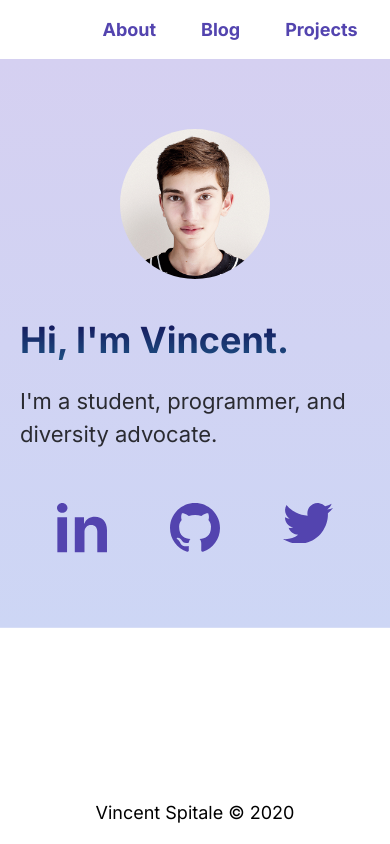
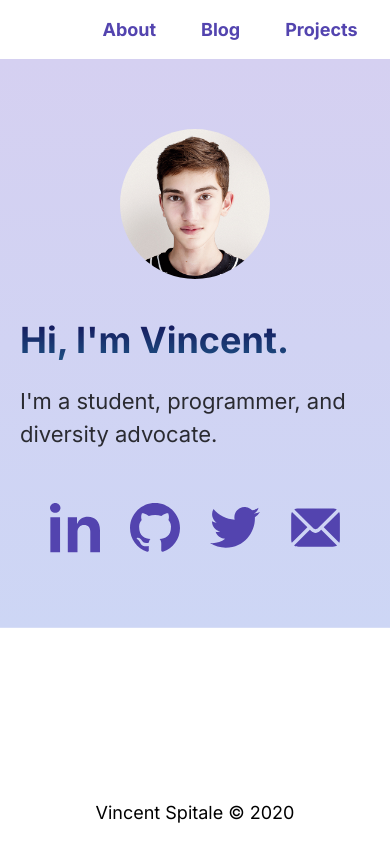
Before and after one commit to vincentspitale/Vincent-Spitale-Web, a Gatsby site: page / in a window 390 px wide. Built offline with nearby package versions, Linux system fonts and the light colour scheme; Gatsby itself is replaced by a stand-in of ours.

Commit message:
Added Email

```diff
--- a/src/components/layout.css
+++ b/src/components/layout.css
@@ -85,6 +85,7 @@ a:hover {
   }
 
   .HeroGroup img {
+    margin: 0 auto;
     max-width: 200px;
   }
 
@@ -135,9 +136,10 @@ a:hover {
   padding-top: 30px;
   max-width: 300px;
   display: grid;
-  grid-template-columns: repeat(3, 1fr);
+  grid-template-columns: repeat(4, 1fr);
   grid-gap: 40px;
   justify-items: center;
+  align-items: center;
 }
 
 
@@ -179,6 +181,7 @@ a:hover {
 
   .Hero .Socials {
     margin: auto;
+    grid-gap: 20px;
   }
 
   .HeroGroup img {
--- a/src/pages/index.js
+++ b/src/pages/index.js
@@ -30,6 +30,12 @@ const IndexPage = () => (
 </svg>
           </a>
 
+          <a href = "mailto: vincentgspitale@gmail.com">
+          <svg width="50" viewBox="0 0 36 28" fill="none" xmlns="http://www.w3.org/2000/svg">
+<path d="M18.4033 15.3579C19.0845 15.3579 19.6899 15.0249 20.4014 14.3135L33.6611 1.08398C33.0254 0.584473 31.9658 0.342285 30.5127 0.342285H6.03662C4.68945 0.342285 3.70557 0.569336 3.11523 1.05371L16.4053 14.3135C17.1167 15.0249 17.7222 15.3579 18.4033 15.3579ZM1.3291 25.0454L12.5303 13.8896L1.41992 2.91553C1.05664 3.50586 0.859863 4.4292 0.859863 5.71582V22.4722C0.859863 23.6528 1.02637 24.5005 1.3291 25.0454ZM35.4624 25.0303C35.7651 24.4854 35.9165 23.6528 35.9165 22.4722V5.71582C35.9165 4.44434 35.7197 3.50586 35.3564 2.9458L24.2764 13.8896L35.4624 25.0303ZM6.26367 27.8457H30.7397C32.1929 27.8457 33.2373 27.5581 33.873 27.0132L22.4751 15.6606L21.6729 16.4629C20.5981 17.5073 19.5688 17.9917 18.4033 17.9917C17.2378 17.9917 16.1934 17.5073 15.1187 16.4629L14.3164 15.6758L2.93359 26.998C3.61475 27.5581 4.71973 27.8457 6.26367 27.8457Z" fill="black"/>
+</svg>
+      </a>
+
           </div>
       </div>
 
```
